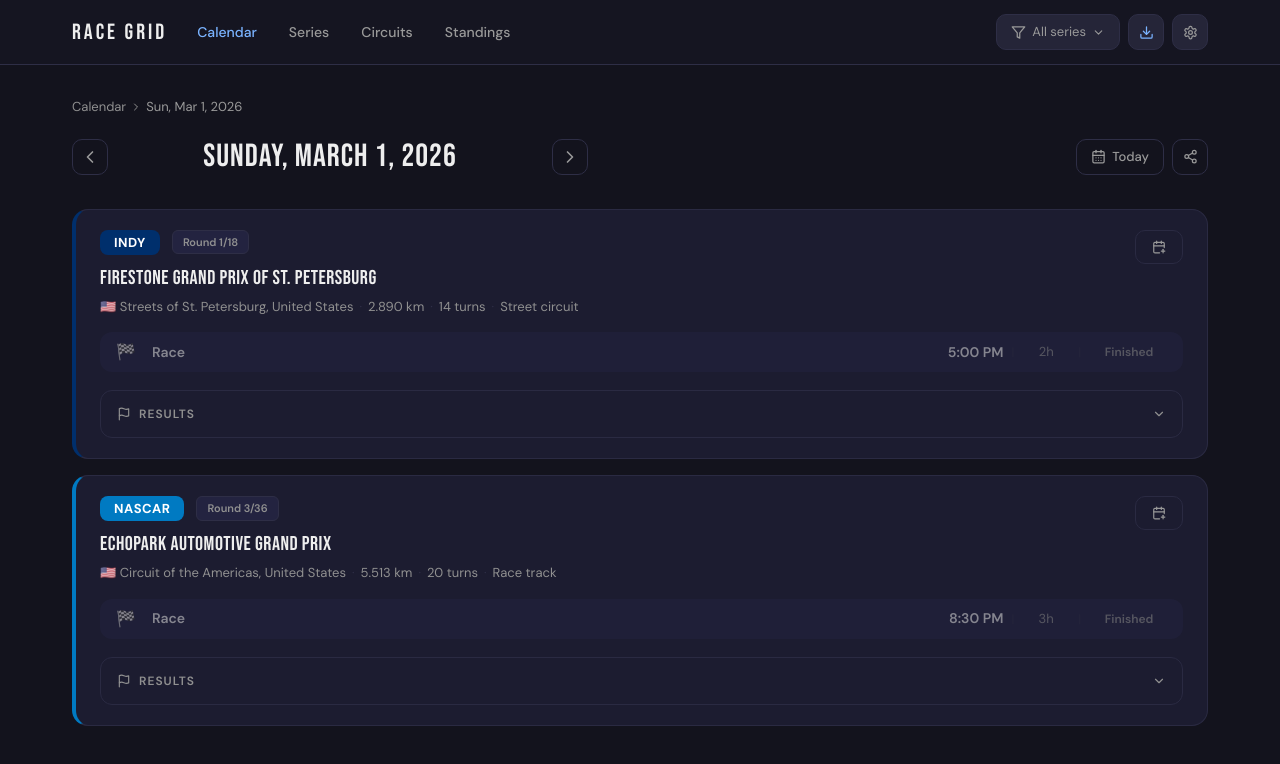
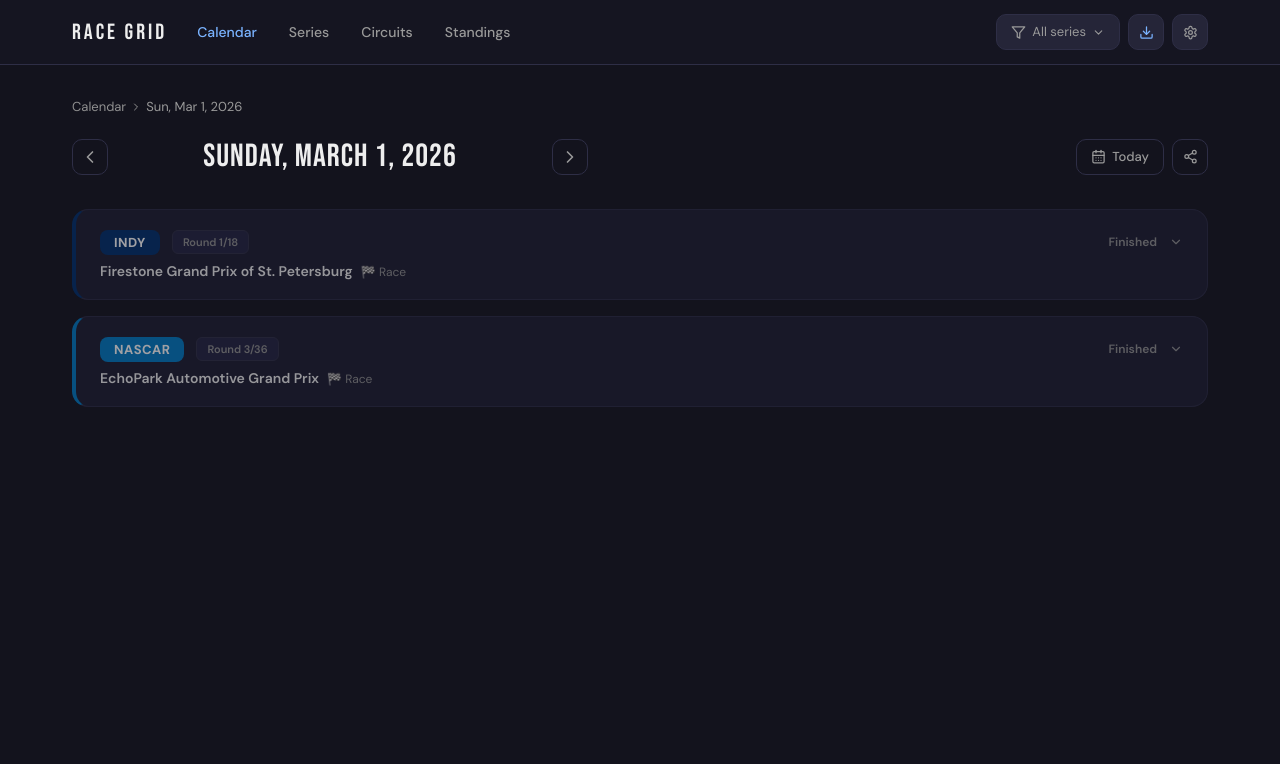
Before and after one commit to bogdankf1/race-grid, a Next.js app: page /day/2026-03-01 in a window 1280 px wide. Shown: the top 764 px of the page. Built offline with nearby package versions, Linux system fonts and the light colour scheme.

Commit message:
Refactor `DayDetail`: Extract `EventCard` component, update session grouping logic, and enhance collapsed view for finished events.

```diff
--- a/src/components/DayDetail.tsx
+++ b/src/components/DayDetail.tsx
@@ -13,7 +13,7 @@
 import { RaceResult } from './RaceResult'
 import { getResult } from '@/data/results'
 import { WhereToWatchPopover } from './WhereToWatchPopover'
-import { EyeOff } from 'lucide-react'
+import { EyeOff, ChevronDown } from 'lucide-react'
 import { t, type Locale } from '@/lib/i18n'
 
 function SpoilerGuard({ locale, results }: { locale: Locale; results: { session: Session; result: NonNullable<ReturnType<typeof getResult>> }[] }) {
@@ -59,89 +59,20 @@
 interface DayEventInfo { series: SeriesConfig; event: RaceEvent; sessions: Session[] }
 interface DayDetailProps { date: string; selectedSeriesIds: string[]; timezone: string; locale: Locale; highlightEventId?: string; spoilerFree?: boolean }
 
-export function DayDetail({ date, selectedSeriesIds, timezone, locale, highlightEventId, spoilerFree }: DayDetailProps) {
-  const containerRef = useRef<HTMLDivElement>(null)
-
-  useEffect(() => {
-    if (!highlightEventId || !containerRef.current) return
-
-    const timer = setTimeout(() => {
-      const el = containerRef.current?.querySelector(`[data-event-id="${highlightEventId}"]`) as HTMLElement | null
-      if (!el) return
-
-      const allCards = containerRef.current?.children
-      if (allCards) {
-        for (const card of Array.from(allCards) as HTMLElement[]) {
-          card.style.transition = 'opacity 0.3s ease'
-          card.style.opacity = card === el ? '1' : '0.2'
-        }
-      }
-      el.scrollIntoView({ behavior: 'smooth', block: 'nearest' })
-      setTimeout(() => {
-        if (!allCards) return
-        for (const card of Array.from(allCards) as HTMLElement[]) {
-          card.style.opacity = '1'
-        }
-      }, 2500)
-    }, 100)
-
-    return () => clearTimeout(timer)
-  }, [highlightEventId])
-
-  const [now, setNow] = useState(Date.now())
-  useEffect(() => {
-    const id = setInterval(() => setNow(Date.now()), 30_000)
-    return () => clearInterval(id)
-  }, [])
-
-  const dayEvents = useMemo(() => {
-    const GAP_MS = 2 * 60 * 60 * 1000 // 2 hours — sessions farther apart get split into separate cards
-    const results: DayEventInfo[] = []
-    const yearSeries = getSeriesForYear(parseInt(date.slice(0, 4)))
-    const selectedSeries = yearSeries.filter(s => selectedSeriesIds.includes(s.id))
-    for (const series of selectedSeries) {
-      for (const event of series.events) {
-        const daySessions = event.sessions
-          .filter(s => getLocalDate(s.startUtc, timezone) === date)
-          .sort((a, b) => new Date(a.startUtc).getTime() - new Date(b.startUtc).getTime())
-        if (daySessions.length === 0) continue
-
-        // Split into groups of consecutive sessions (gap < 2h between end of one and start of next)
-        const groups: Session[][] = [[daySessions[0]]]
-        for (let j = 1; j < daySessions.length; j++) {
-          const prev = daySessions[j - 1]
-          const prevEnd = new Date(prev.startUtc).getTime() + (prev.durationMinutes || 120) * 60000
-          const currStart = new Date(daySessions[j].startUtc).getTime()
-          if (currStart - prevEnd > GAP_MS) {
-            groups.push([daySessions[j]])
-          } else {
-            groups[groups.length - 1].push(daySessions[j])
-          }
+interface EventCardProps {
+  series: SeriesConfig; event: RaceEvent; sessions: Session[]
+  now: number; timezone: string; locale: Locale; spoilerFree?: boolean
 }
 
-        for (const group of groups) {
-          results.push({ series, event, sessions: group })
-        }
-      }
-    }
-    return results.sort((a, b) => new Date(a.sessions[0].startUtc).getTime() - new Date(b.sessions[0].startUtc).getTime())
-  }, [date, selectedSeriesIds, timezone])
-
-  if (dayEvents.length === 0) {
-    return (
-      <div style={{ textAlign: 'center', padding: '80px 0' }}>
-        <div style={{ fontSize: 40, marginBottom: 16 }}>{'\u{1F3CE}'}</div>
-        <p style={{ color: 'var(--rg-text2)', fontSize: 18 }}>{t('day.noRaces', locale)}</p>
-        <p style={{ color: 'var(--rg-text3)', fontSize: 14, marginTop: 6 }}>{t('day.offDay', locale)}</p>
-      </div>
-    )
-  }
+function EventCard({ series, event, sessions, now, timezone, locale, spoilerFree }: EventCardProps) {
+  const allFinished = sessions.every(s => {
+    const endMs = new Date(s.startUtc).getTime() + (s.durationMinutes || 120) * 60000
+    return now >= endMs
+  })
+  const [collapsed, setCollapsed] = useState(allFinished)
 
   return (
-    <div ref={containerRef} style={{ display: 'flex', flexDirection: 'column', gap: 16 }}>
-      {dayEvents.map(({ series, event, sessions }, idx) => (
     <div
-          key={`${series.id}-${event.id}-${idx}`}
       data-event-id={event.id}
       style={{
         borderRadius: 16,
@@ -149,12 +80,19 @@
         border: '1px solid var(--rg-card-border)',
         borderLeft: `4px solid ${series.color}`,
         overflow: 'visible',
+        opacity: allFinished ? 0.6 : 1,
+        transition: 'opacity 0.2s ease',
       }}
     >
-          <div className="rg-event-card-header" style={{ display: 'flex', alignItems: 'flex-start', justifyContent: 'space-between', gap: 16 }}>
+      {/* Header — always visible, clickable when collapsed */}
+      <div
+        className="rg-event-card-header"
+        style={{ display: 'flex', alignItems: 'flex-start', justifyContent: 'space-between', gap: 16, cursor: allFinished ? 'pointer' : undefined }}
+        onClick={allFinished ? () => setCollapsed(c => !c) : undefined}
+      >
         <div style={{ flex: 1, minWidth: 0 }}>
-              <div style={{ display: 'flex', alignItems: 'center', gap: 12, marginBottom: 8 }}>
-                <Link href={`/series/${series.id}`} style={{ textDecoration: 'none' }}>
+          <div style={{ display: 'flex', alignItems: 'center', gap: 12, marginBottom: collapsed ? 0 : 8 }}>
+            <Link href={`/series/${series.id}`} style={{ textDecoration: 'none' }} onClick={e => e.stopPropagation()}>
               <SeriesChip series={series} size="md" />
             </Link>
             {event.round && (
@@ -166,7 +104,27 @@
                 {t('progress.roundFull', locale)} {event.round}/{Math.max(series.events.length, ...series.events.map(e => e.round ?? 0))}
               </span>
             )}
+            {collapsed && (
+              <>
+                <span style={{ fontSize: 12, color: 'var(--rg-text3)', fontWeight: 600, marginLeft: 'auto', flexShrink: 0 }}>
+                  {t('session.finished', locale)}
+                </span>
+                <ChevronDown style={{ width: 14, height: 14, color: 'var(--rg-text3)', flexShrink: 0 }} />
+              </>
+            )}
           </div>
+          {collapsed && (
+            <div style={{ marginTop: 4 }}>
+              <span style={{ fontWeight: 600, fontSize: 14, color: 'var(--rg-text)' }}>
+                {event.name}
+              </span>
+              <span style={{ fontSize: 12, color: 'var(--rg-text3)', marginLeft: 8 }}>
+                {sessions.map(s => `${SESSION_ICONS[s.type]} ${s.label}`).join(', ')}
+              </span>
+            </div>
+          )}
+          {!collapsed && (
+            <>
               <h3 className="font-display rg-event-name" style={{ color: 'var(--rg-text)', margin: 0, marginBottom: 4, letterSpacing: 0.5 }}>
                 {event.name}
               </h3>
@@ -175,7 +133,7 @@
                 if (!circuit) return null
                 return (
                   <div className="rg-circuit-info" style={{ fontSize: 13, color: 'var(--rg-text3)' }}>
-                    <Link href={`/circuits/${circuit.id}`} style={{ color: 'var(--rg-text3)', textDecoration: 'none' }}>
+                    <Link href={`/circuits/${circuit.id}`} style={{ color: 'var(--rg-text3)', textDecoration: 'none' }} onClick={e => e.stopPropagation()}>
                       {countryFlag(circuit.countryCode)} {circuit.name}, {circuit.country}
                     </Link>
                     <span className="rg-circuit-sep" style={{ color: 'var(--rg-border)', margin: '0 6px' }}>·</span>
@@ -189,7 +147,10 @@
                   </div>
                 )
               })()}
+            </>
+          )}
         </div>
+        {!collapsed && (
           <div style={{ display: 'flex', alignItems: 'center', gap: 8, flexShrink: 0 }}>
             <WhereToWatchPopover
               broadcasts={(() => {
@@ -200,8 +161,11 @@
             />
             <CalendarExport event={event} sessions={sessions} seriesName={series.name} seriesId={series.id} seriesEvents={series.events} locale={locale} />
           </div>
+        )}
       </div>
 
+      {/* Sessions + results — hidden when collapsed */}
+      {!collapsed && (
         <div className="rg-event-card-sessions">
           {sessions.map((session, i) => {
             const startMs = new Date(session.startUtc).getTime()
@@ -280,9 +244,103 @@
             if (spoilerFree) return <SpoilerGuard locale={locale} results={sessionResults} />
             return <RaceResult results={sessionResults} locale={locale} />
           })()}
+        </div>
+      )}
+    </div>
+  )
+}
 
+export function DayDetail({ date, selectedSeriesIds, timezone, locale, highlightEventId, spoilerFree }: DayDetailProps) {
+  const containerRef = useRef<HTMLDivElement>(null)
+
+  useEffect(() => {
+    if (!highlightEventId || !containerRef.current) return
+
+    const timer = setTimeout(() => {
+      const el = containerRef.current?.querySelector(`[data-event-id="${highlightEventId}"]`) as HTMLElement | null
+      if (!el) return
+
+      const allCards = containerRef.current?.children
+      if (allCards) {
+        for (const card of Array.from(allCards) as HTMLElement[]) {
+          card.style.transition = 'opacity 0.3s ease'
+          card.style.opacity = card === el ? '1' : '0.2'
+        }
+      }
+      el.scrollIntoView({ behavior: 'smooth', block: 'nearest' })
+      setTimeout(() => {
+        if (!allCards) return
+        for (const card of Array.from(allCards) as HTMLElement[]) {
+          card.style.opacity = '1'
+        }
+      }, 2500)
+    }, 100)
+
+    return () => clearTimeout(timer)
+  }, [highlightEventId])
+
+  const [now, setNow] = useState(Date.now())
+  useEffect(() => {
+    const id = setInterval(() => setNow(Date.now()), 30_000)
+    return () => clearInterval(id)
+  }, [])
+
+  const dayEvents = useMemo(() => {
+    const GAP_MS = 60 * 60 * 1000 // 1 hour — sessions farther apart get split into separate cards
+    const results: DayEventInfo[] = []
+    const yearSeries = getSeriesForYear(parseInt(date.slice(0, 4)))
+    const selectedSeries = yearSeries.filter(s => selectedSeriesIds.includes(s.id))
+    for (const series of selectedSeries) {
+      for (const event of series.events) {
+        const daySessions = event.sessions
+          .filter(s => getLocalDate(s.startUtc, timezone) === date)
+          .sort((a, b) => new Date(a.startUtc).getTime() - new Date(b.startUtc).getTime())
+        if (daySessions.length === 0) continue
+
+        // Split into groups of consecutive sessions (gap < 2h between end of one and start of next)
+        const groups: Session[][] = [[daySessions[0]]]
+        for (let j = 1; j < daySessions.length; j++) {
+          const prev = daySessions[j - 1]
+          const prevEnd = new Date(prev.startUtc).getTime() + (prev.durationMinutes || 120) * 60000
+          const currStart = new Date(daySessions[j].startUtc).getTime()
+          if (currStart - prevEnd >= GAP_MS) {
+            groups.push([daySessions[j]])
+          } else {
+            groups[groups.length - 1].push(daySessions[j])
+          }
+        }
+
+        for (const group of groups) {
+          results.push({ series, event, sessions: group })
+        }
+      }
+    }
+    return results.sort((a, b) => new Date(a.sessions[0].startUtc).getTime() - new Date(b.sessions[0].startUtc).getTime())
+  }, [date, selectedSeriesIds, timezone])
+
+  if (dayEvents.length === 0) {
+    return (
+      <div style={{ textAlign: 'center', padding: '80px 0' }}>
+        <div style={{ fontSize: 40, marginBottom: 16 }}>{'\u{1F3CE}'}</div>
+        <p style={{ color: 'var(--rg-text2)', fontSize: 18 }}>{t('day.noRaces', locale)}</p>
+        <p style={{ color: 'var(--rg-text3)', fontSize: 14, marginTop: 6 }}>{t('day.offDay', locale)}</p>
       </div>
-        </div>
+    )
+  }
+
+  return (
+    <div ref={containerRef} style={{ display: 'flex', flexDirection: 'column', gap: 16 }}>
+      {dayEvents.map(({ series, event, sessions }, idx) => (
+        <EventCard
+          key={`${series.id}-${event.id}-${idx}`}
+          series={series}
+          event={event}
+          sessions={sessions}
+          now={now}
+          timezone={timezone}
+          locale={locale}
+          spoilerFree={spoilerFree}
+        />
       ))}
     </div>
   )
```
Lines whose indentation alone changed are shown as unchanged.
